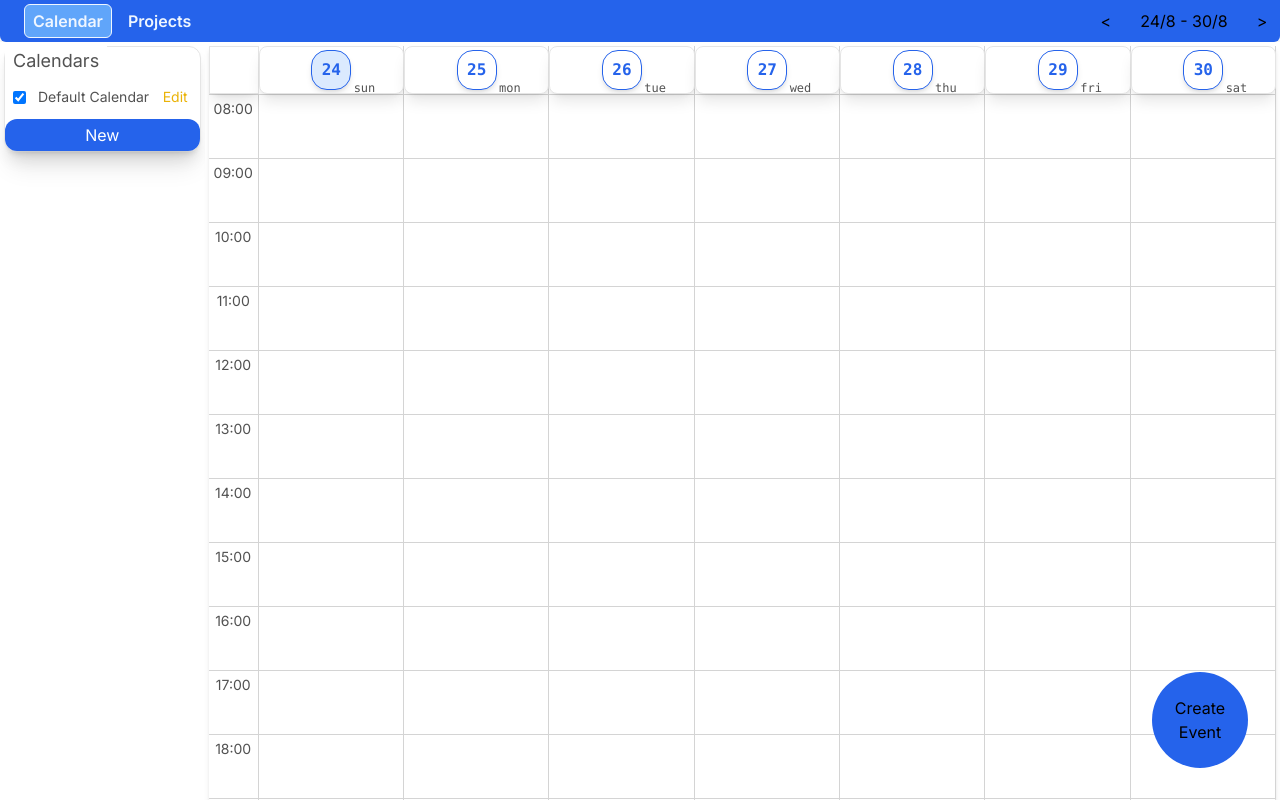
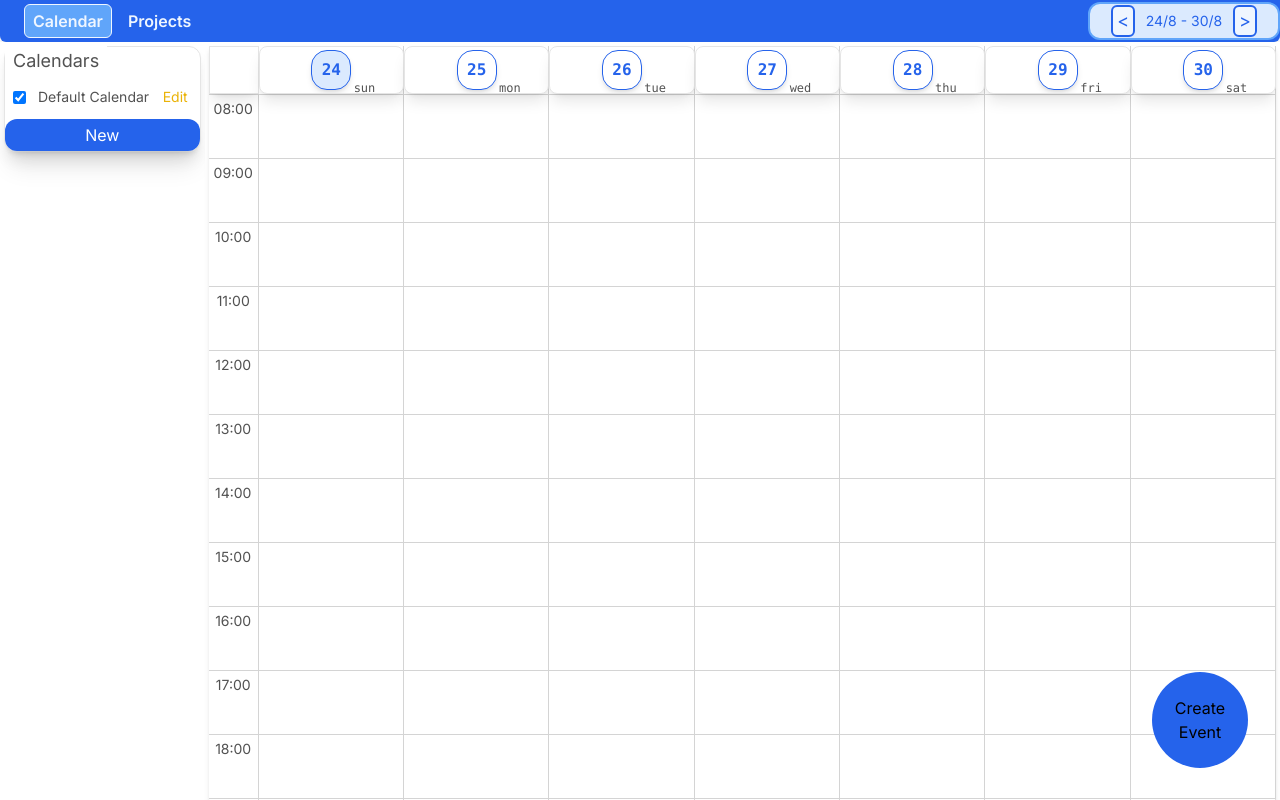
Before and after one commit to lucasduartesobreira/CalendarForge, a Next.js app: page / in a window 1280 px wide. Built offline with nearby package versions, Linux system fonts and the light colour scheme.

Commit message:
feat(weekWalker): prettify week walker

```diff
--- a/app/components/calendar/navBar.tsx
+++ b/app/components/calendar/navBar.tsx
@@ -9,21 +9,21 @@ export const WeekNavigation = ({
 }) => {
   const endDate = new Date(startDate.getTime() + 7 * 24 * 60 * 60 * 1000 - 1);
   return (
-    <div className="col-start-2 grid grid-rows-[100%] grid-cols-[auto] place-items-center gap-[4px] w-[100%] h-[100%]">
+    <div className="col-start-2 grid grid-rows-[100%] grid-cols-[auto] place-items-center gap-[4px] w-[100%] h-[90%] text-sm px-2 border-primary-300 border-[2px] bg-primary-50 rounded-xl">
       <button
         onClick={() => {
           setStartDate(new Date(startDate.getTime() - 7 * 24 * 60 * 60 * 1000));
         }}
-        className="col-start-1"
+        className="col-start-1 text-lg text-bold ml-auto px-1 bg-text-inverse border-primary-500 border-[2px] rounded-md text-primary-500"
       >
         &lt;
-      </button>{" "}
-      <div className="text-center col-start-2">{`${startDate.getDate()}/${startDate.getMonth()} - ${endDate.getDate()}/${endDate.getMonth()}`}</div>{" "}
+      </button>
+      <div className="text-center col-start-2 text-primary-500">{`${startDate.getDate()}/${startDate.getMonth()} - ${endDate.getDate()}/${endDate.getMonth()}`}</div>
       <button
         onClick={() => {
           setStartDate(new Date(startDate.getTime() + 7 * 24 * 60 * 60 * 1000));
         }}
-        className="col-start-3"
+        className="col-start-3 text-lg text-bold mr-auto px-1 bg-text-inverse border-primary-500 border-[2px] rounded-md text-primary-500"
       >
         &gt;
       </button>
--- a/app/page.tsx
+++ b/app/page.tsx
@@ -13,7 +13,7 @@ import { Project } from "@/services/projects/projectsStorage";
 
 const NavBarContainer = ({ children }: { children: any }) => {
   return (
-    <div className="flex-none shadow-xl rounded-b-md grid grid-cols-[auto_15%] grid-rows-[100%] relative h-[42px] bg-primary-500">
+    <div className="flex-none shadow-xl rounded-b-md grid grid-cols-[auto_15%] grid-rows-[100%] relative h-[42px] bg-primary-500 items-center">
       {children}
     </div>
   );
```
